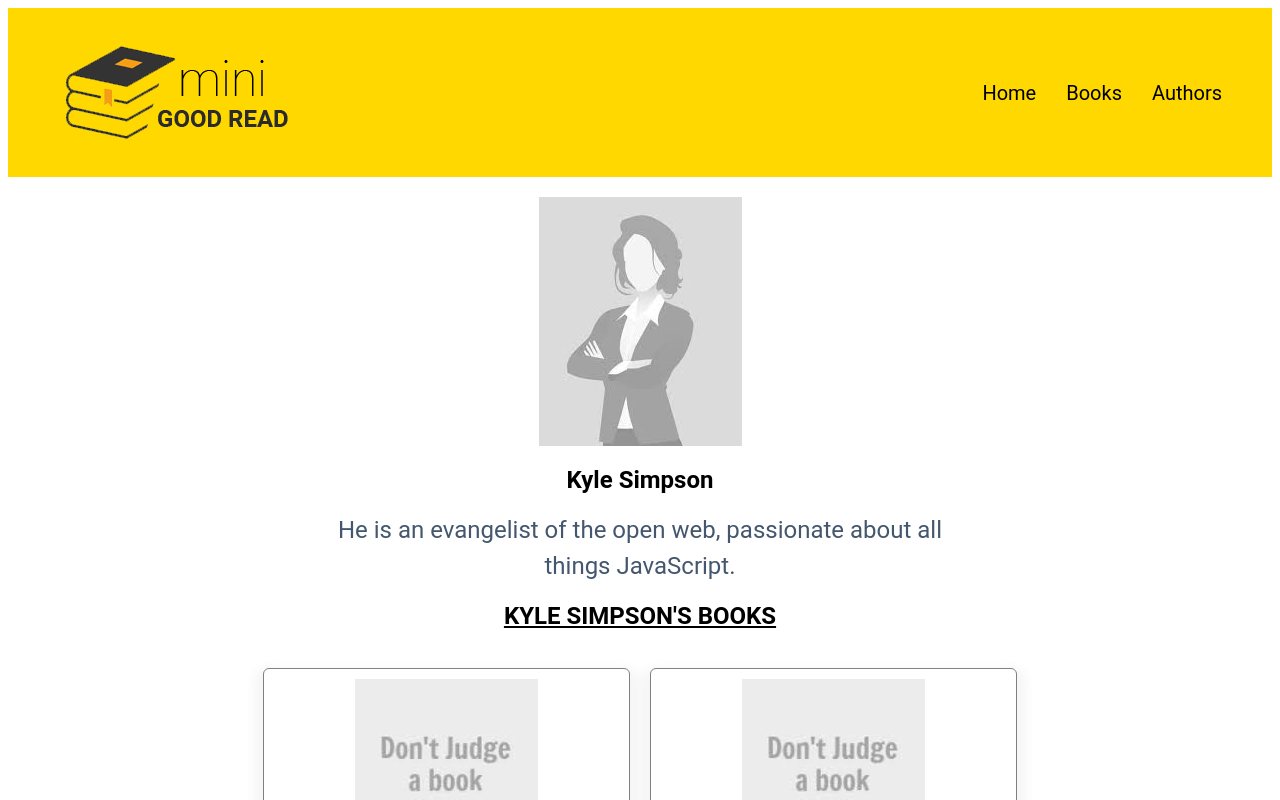
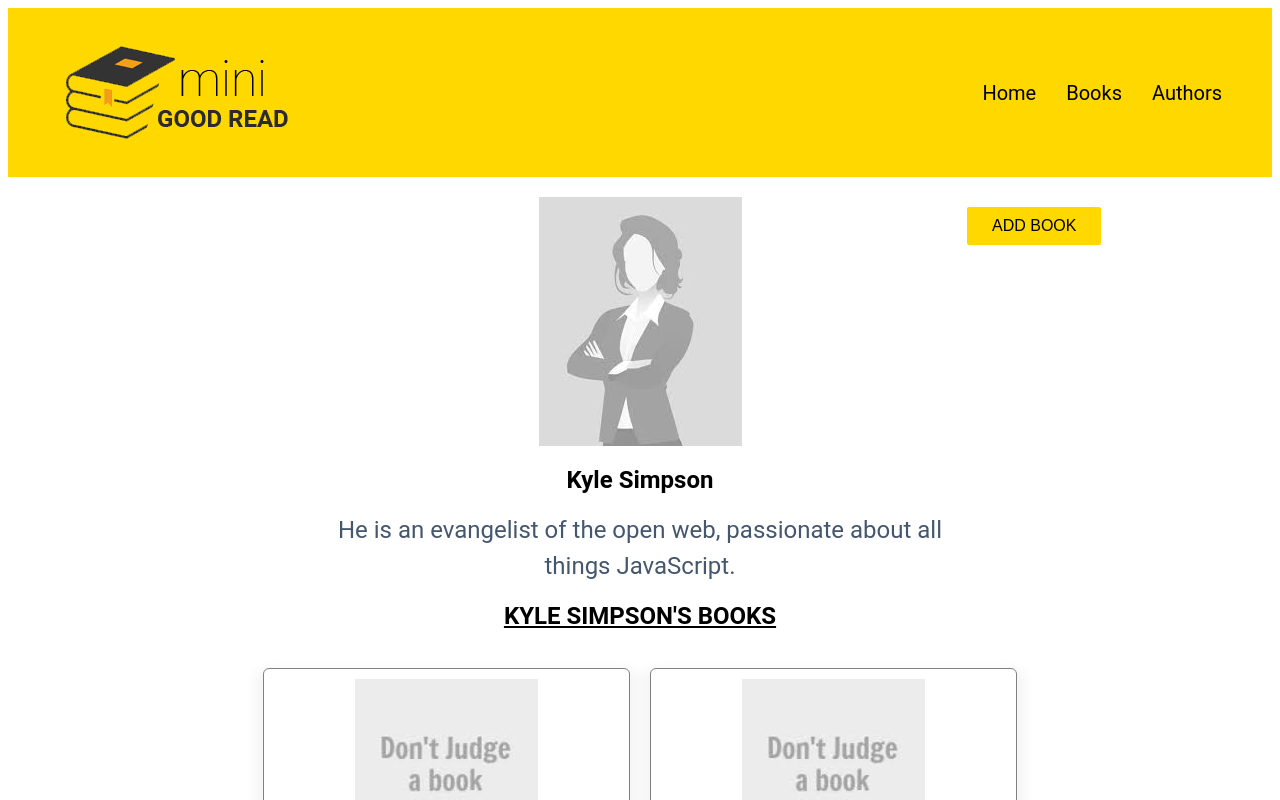
Before and after one commit to Divyaranjan47/workshop-3, a Vue app in the folder mini-good-read/: page /authorDescription/1 in a window 1280 px wide. Shown: the top 800 px of the page. Built offline with nearby package versions, Linux system fonts and the light colour scheme.

Commit message:
Adding add book form

```diff
--- /dev/null
+++ b/mini-good-read/src/components/AddBookForm.vue
@@ -0,0 +1,67 @@
+<template>
+  <div class="form-wrap">
+    <button
+      type="submit"
+      class="submit-btn"
+      @click="isFormOpen = true"
+      v-if="!isFormOpen"
+    >
+      ADD BOOK
+    </button>
+    <form data-v-26e0a6ee="" v-else>
+      <h3 class="section-header">ADD BOOK</h3>
+      <div class="item">
+        <label for="title" class="label-text"> Book Title: </label>
+        <input
+          type="text"
+          name="title"
+          required="required"
+          class="input-field"
+          placeholder="Title"
+        />
+      </div>
+      <div class="item">
+        <label for="review" class="label-text"> Description </label>
+        <textarea
+          name="review"
+          required="required"
+          placeholder="Short description of book"
+          class="input-field text-area"
+        ></textarea>
+      </div>
+      <button type="submit" class="submit-btn">Submit</button>
+      <button
+        type="button"
+        class="submit-btn close"
+        @click="isFormOpen = false"
+      >
+        Close
+      </button>
+    </form>
+  </div>
+</template>
+<script>
+export default {
+  data: function() {
+    return {
+      isFormOpen: false
+    };
+  }
+};
+</script>
+<style>
+.form-wrap {
+  position: absolute;
+  right: 85px;
+  top: 0;
+  text-align: initial;
+  width: 220px;
+}
+.input-field {
+  padding: 5px;
+  width: 90%;
+  font-size: 14px;
+  border: solid 1px #e3e3e3;
+  border-radius: 2px;
+}
+</style>
--- a/mini-good-read/src/views/AuthorDescription.vue
+++ b/mini-good-read/src/views/AuthorDescription.vue
@@ -4,6 +4,7 @@
       <img src="../assets/author.png" class="auth-img" alt="" />
       <h2 class="bold-text">{{ author.title }}</h2>
       <p class="desc">{{ author.desc }}</p>
+      <AddBookForm />
     </div>
     <h2 class="bold-text head">{{ author.title }}'s books</h2>
     <BookList :filterBy="author" />
@@ -15,6 +16,7 @@
 // @ is an alias to /src
 import BookList from "@/components/BookList.vue";
 import authorDetails from "../assets/mock-data/authorDetails.json";
+import AddBookForm from "@/components/AddBookForm.vue";
 
 export default {
   name: "authorDescription",
@@ -24,7 +26,8 @@ export default {
     };
   },
   components: {
-    BookList
+    BookList,
+    AddBookForm
   }
 };
 </script>
@@ -32,6 +35,7 @@ export default {
 .author-desc {
   text-align: center;
   margin: 20px 0;
+  position: relative;
 }
 .bold-text {
   font-size: 24px;
```
